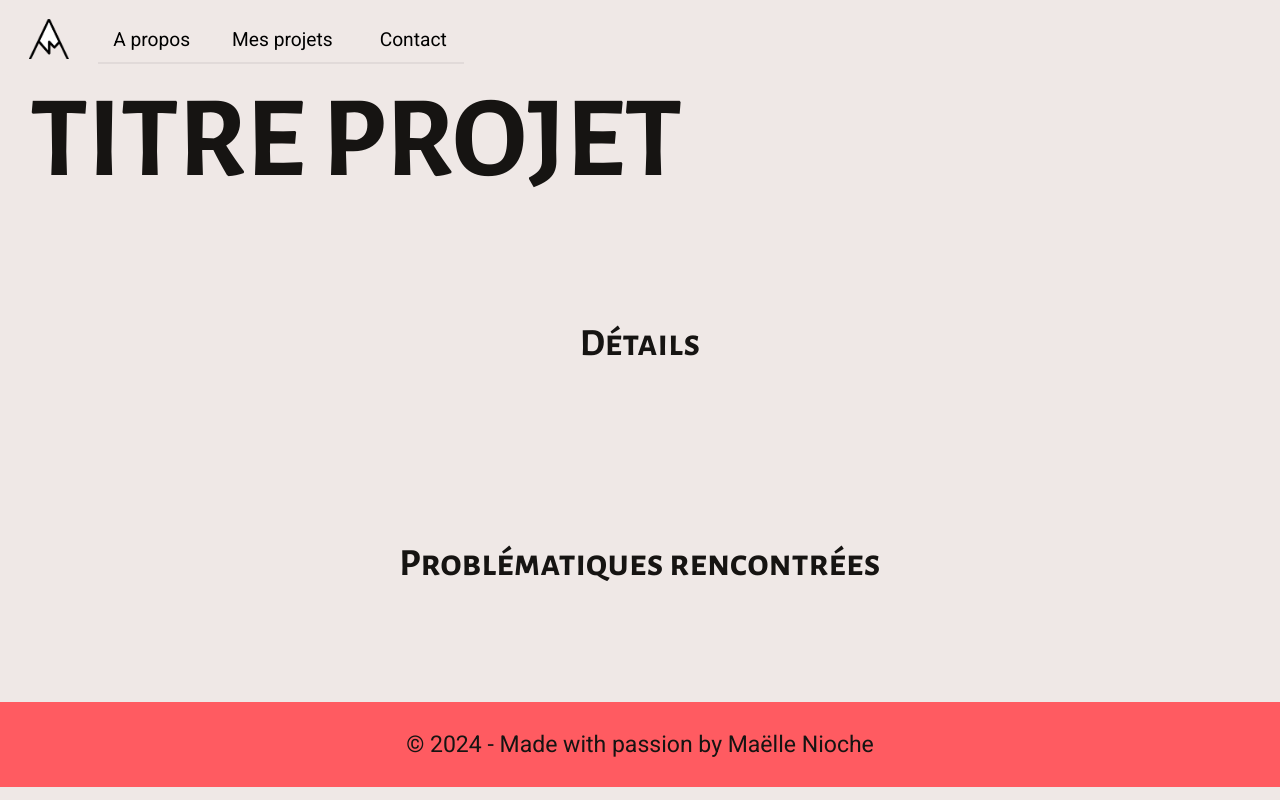
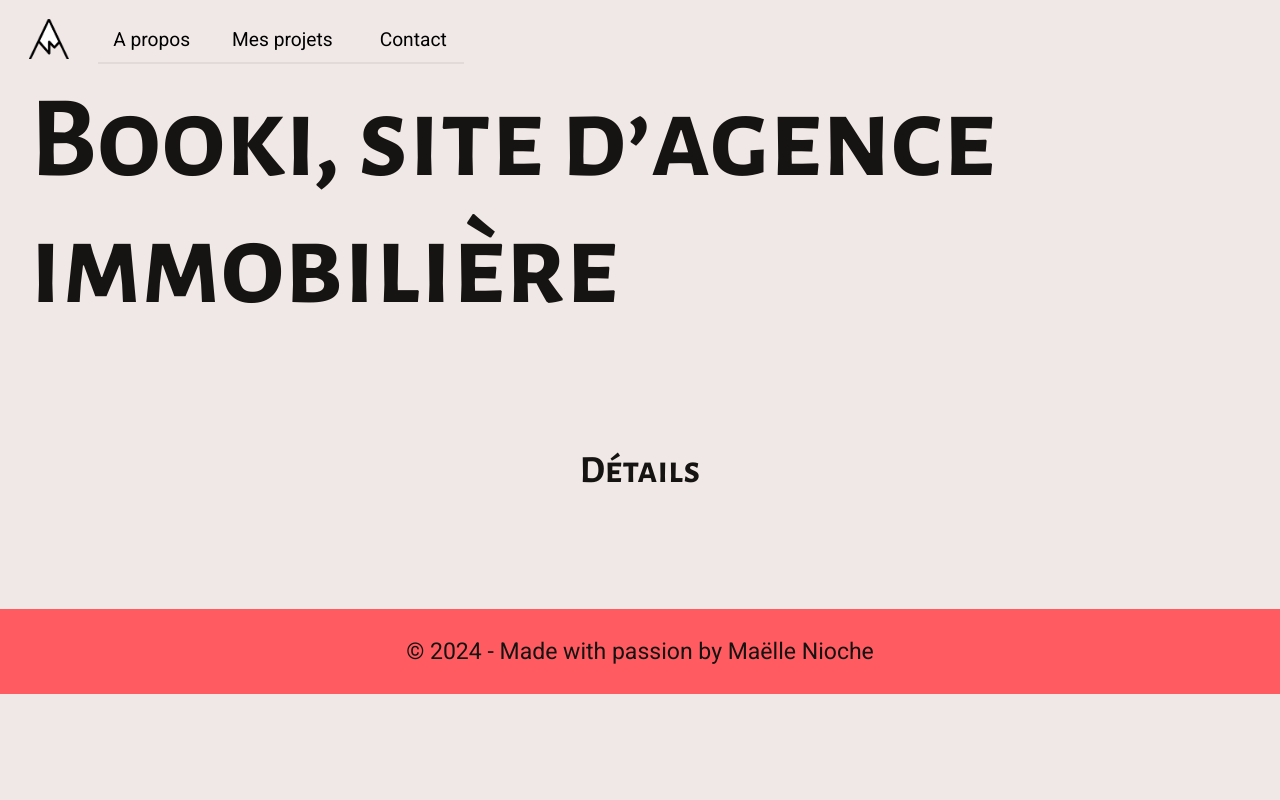
Before and after one commit to MaelleN95/portefolio, a React (Vite) app: page /projects/project-booki in a window 1280 px wide. Built offline with nearby package versions, Linux system fonts and the light colour scheme.

Commit message:
update : project card upgrade

```diff
--- a/src/components/card/Card.scss
+++ b/src/components/card/Card.scss
@@ -29,7 +29,7 @@
     transform: rotate(25deg) translateX(-175px);
   }
   & img {
-    height: 12rem;
+    height: 10rem;
   }
   & p {
     margin-bottom: 30px;
--- a/src/components/project-card/ProjectCard.jsx
+++ b/src/components/project-card/ProjectCard.jsx
@@ -2,12 +2,12 @@ import { Link } from 'react-router-dom';
 import { FaGithub, FaExternalLinkAlt } from 'react-icons/fa';
 
 function ProjectCard(props) {
-  const { hardskills, cover, githubLink, deployedLink, ProjectId } = props;
+  const { hardskills, cover, githubLink, deployedLink, projectsId } = props;
 
   return (
     <li className="project-card">
       <Link
-        to={`/projects/${ProjectId}`}
+        to={`/projects/${projectsId}`}
         title={`Lien vers la page du projet ${props.children}`}
       >
         <img
--- a/src/components/project-card/ProjectCard.scss
+++ b/src/components/project-card/ProjectCard.scss
@@ -51,6 +51,7 @@
     box-shadow: inset 0 0 150px 30px rgba($color: $purple-color, $alpha: 50%),
       inset 0 0 250px 40px rgba($color: $blue-color, $alpha: 20%),
       inset 0 0 250px 100px rgba($color: white, $alpha: 100%);
+    backdrop-filter: blur(4px);
     transition: all 0.3s;
     & h3 {
       padding: 20px;
--- a/src/pages/Projects.jsx
+++ b/src/pages/Projects.jsx
@@ -2,7 +2,6 @@ import Header from '../components/header/Header';
 import Footer from '../components/footer/Footer';
 import Details from '../sections/details/Details';
 import Introduction from '../sections/introduction/Introduction';
-import Problems from '../sections/problems/Problems';
 
 function Projects() {
   return (
@@ -11,7 +10,6 @@ function Projects() {
       <main>
         <Introduction />
         <Details />
-        <Problems />
       </main>
       <Footer />
     </>
--- a/src/sections/introduction/Introduction.jsx
+++ b/src/sections/introduction/Introduction.jsx
@@ -1,7 +1,15 @@
+import { useParams } from 'react-router-dom';
+
+import projects from '../../assets/projects.json';
+
 function Introduction() {
+  let { projectsId } = useParams();
+  console.log(projectsId);
+  const project = projects.find((pro) => pro.id === projectsId);
+
   return (
     <section>
-      <h1>TITRE PROJET</h1>
+      <h1>{project.title}</h1>
     </section>
   );
 }
--- a/src/sections/my-projects/MyProjects.jsx
+++ b/src/sections/my-projects/MyProjects.jsx
@@ -19,7 +19,7 @@ function MyProjects() {
               githubLink={project.linkGithub}
               hardskills={project.hardSkills}
               cover={project.cover}
-              ProjectId={project.id}
+              projectsId={project.id}
             >
               {project.title}
             </ProjectCard>
--- a/src/sections/problems/Problems.jsx
+++ /dev/null
@@ -1,9 +0,0 @@
-function Problems() {
-  return (
-    <section>
-      <h2>Problématiques rencontrées</h2>
-    </section>
-  );
-}
-
-export default Problems;
--- a/src/sections/social-media/SocialMedia.jsx
+++ b/src/sections/social-media/SocialMedia.jsx
@@ -4,8 +4,6 @@ import LogoText from '../../components/LogoText/LogoText';
 
 function SocialMedia() {
   const socialMedias = datas.socialMedia;
-
-  console.log(socialMedias);
   return (
     <section id="social-media">
       <h2>Mes réseaux</h2>
--- a/src/styles/index.scss
+++ b/src/styles/index.scss
@@ -27,7 +27,6 @@
 
 @import '../sections/details/Details.scss';
 @import '../sections/introduction/Introduction.scss';
-@import '../sections/problems/Problems.scss';
 
 :root {
   font-family: 'Roboto', sans-serif, Arial;
```
Also changed, not shown: src/sections/problems/Problems.scss (deleted).
